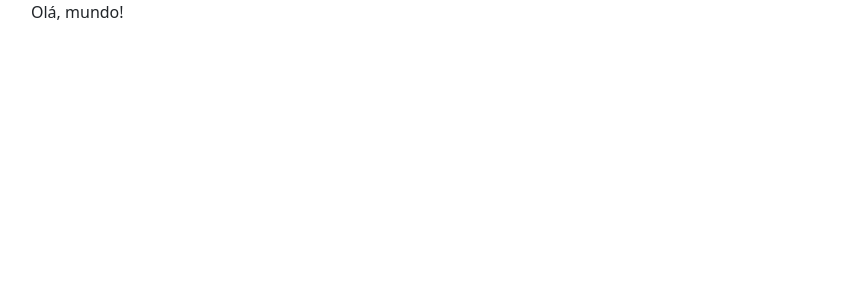
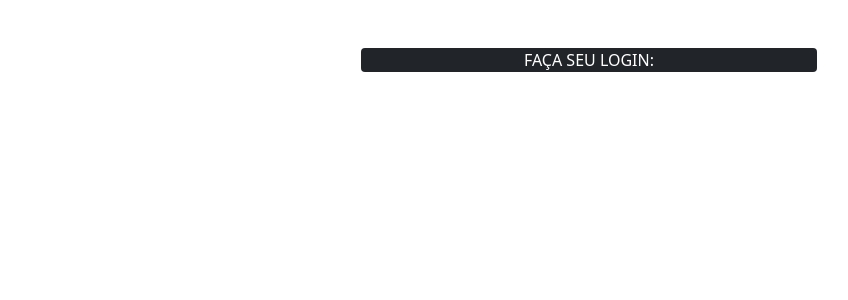
Before and after one commit to brut4luk3/key_lizard, a Django app: page /registration/login/ in a window 1280 px wide. Before the commit the part shown is almost empty. Shown: the top 300 px of the page, without its empty margins (51-899 px from the left). Run offline with Django 4.2, Linux system fonts and the light colour scheme.

Commit message:
Início da página de login

```diff
--- a/templates/registration/login.html
+++ b/templates/registration/login.html
@@ -2,8 +2,22 @@
 
 {% block content %}
 
-    <div class="container">
-        Olá, mundo!
+    <div class="container mt-5" style="max-width: 480px">
+        {% if usuario.is_authenticated %}
+                <div class="row mt-5">
+                    <div class="col align-self-center text-center">
+                        <strong>ATENÇÃO:</strong> Você já está logado!
+                    </div>
+                </div>
+        {% else %}
+            <div class="rounded bg-dark text-white">
+                <div class="row mt-5">
+                    <div class="col align-self-center text-center">
+                        FAÇA SEU LOGIN:
+                    </div>
+                </div>
+            </div>
+        {% endif %}
     </div>
 
 {% endblock %}
```
